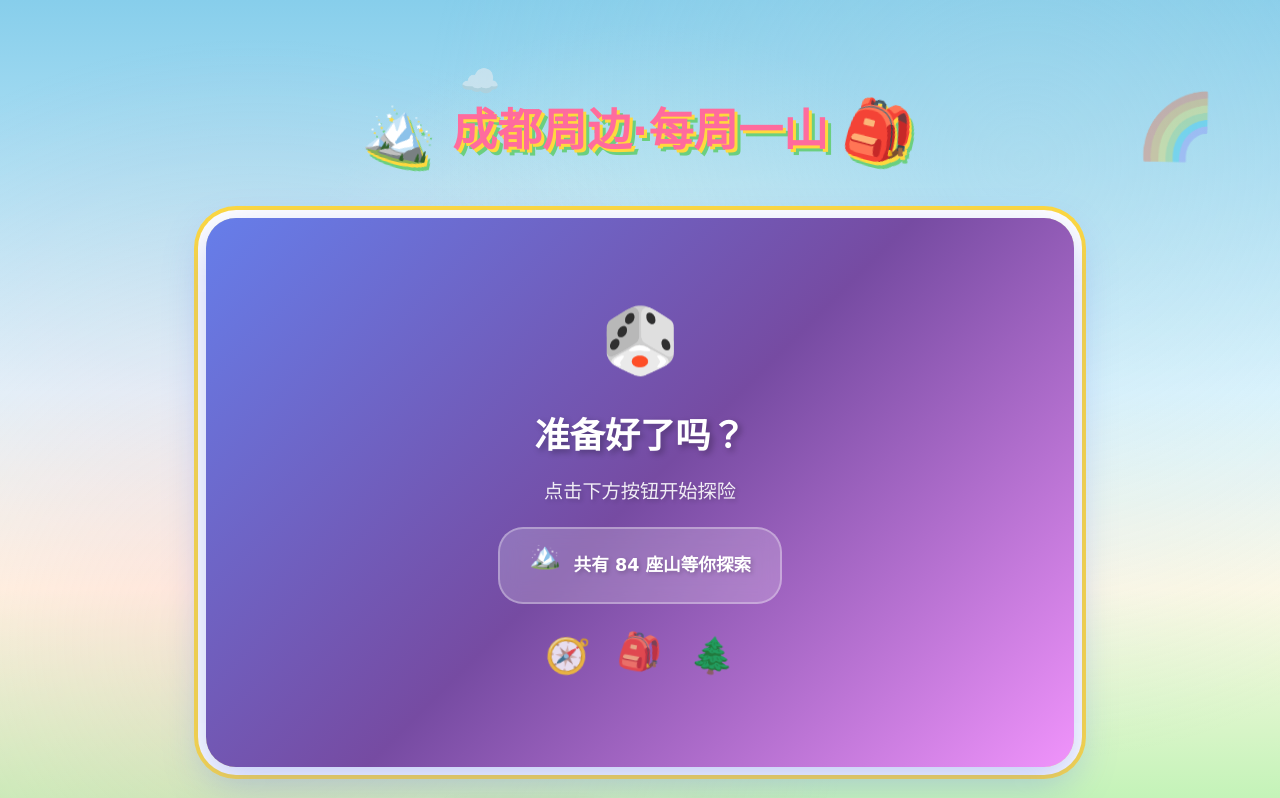
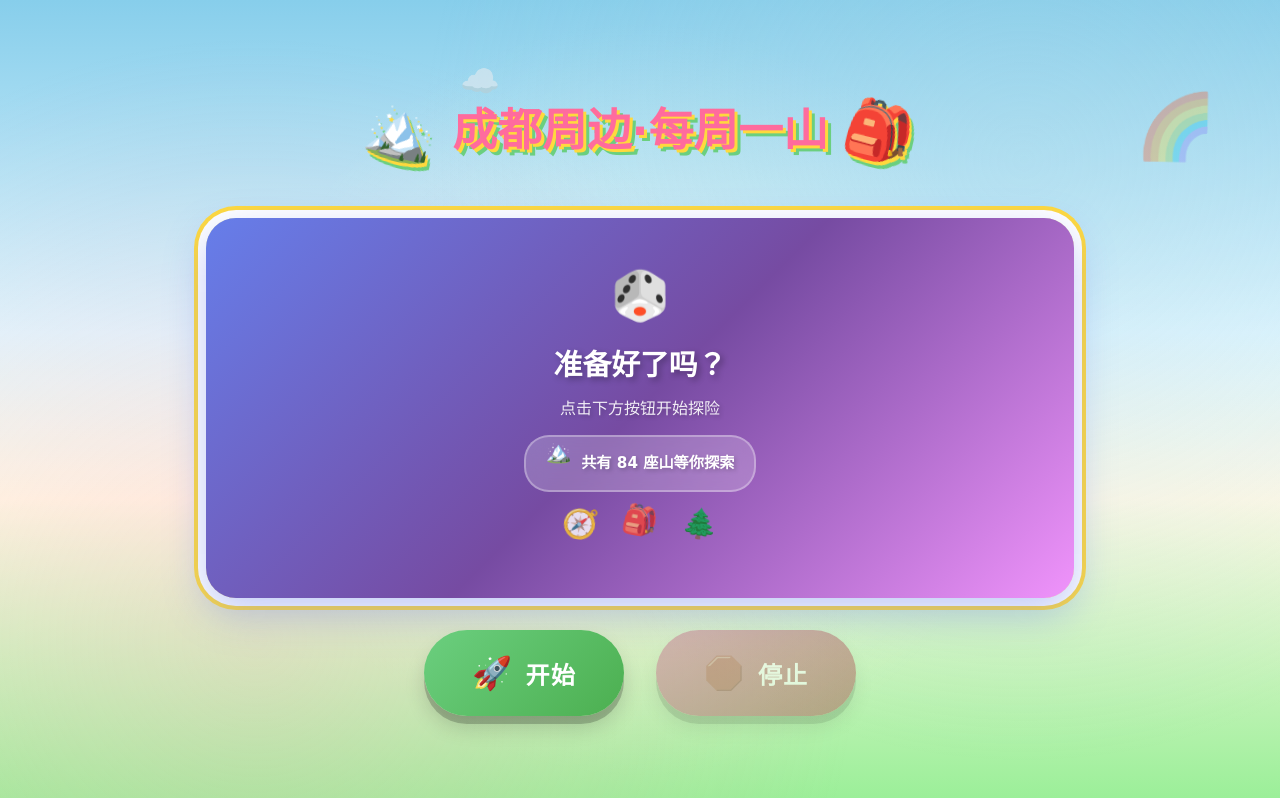
Before and after one commit to tanyixiu/weekly-hiking, a Vue app in the folder client/: page / in a window 1280 px wide. Shown: the top 798 px of the page. Built offline with nearby package versions, Linux system fonts and the light colour scheme.

Commit message:
首页UI 调整

```diff
--- a/client/src/components/MountainPicker.vue
+++ b/client/src/components/MountainPicker.vue
@@ -424,7 +424,7 @@ function getStarDisplay(difficulty) {
 .display-area {
   background: linear-gradient(135deg, #667eea 0%, #764ba2 50%, #f093fb 100%);
   border-radius: 30px;
-  padding: 3rem 2rem;
+  padding: 2rem;
   margin-bottom: 2rem;
   box-shadow: 0 15px 40px rgba(102, 126, 234, 0.4),
               0 0 0 8px #fff,
@@ -511,7 +511,7 @@ function getStarDisplay(difficulty) {
 .welcome-screen {
   position: relative;
   z-index: 10;
-  padding: 1.5rem;
+  padding: 0.5rem;
   animation: fadeIn 0.8s ease-out;
 }
 
@@ -527,8 +527,8 @@ function getStarDisplay(difficulty) {
 }
 
 .welcome-icon {
-  font-size: 4rem;
-  margin-bottom: 1rem;
+  font-size: 3rem;
+  margin-bottom: 0.5rem;
   animation: bounce 2s infinite, rotate-slow 4s infinite ease-in-out;
 }
 
@@ -538,10 +538,10 @@ function getStarDisplay(difficulty) {
 }
 
 .welcome-title {
-  font-size: 2.2rem;
+  font-size: 1.8rem;
   font-weight: 900;
   color: white;
-  margin-bottom: 0.8rem;
+  margin-bottom: 0.5rem;
   text-shadow: 3px 3px 6px rgba(0, 0, 0, 0.3);
   animation: slideDown 0.8s ease-out;
 }
@@ -558,9 +558,9 @@ function getStarDisplay(difficulty) {
 }
 
 .welcome-subtitle {
-  font-size: 1.2rem;
+  font-size: 1rem;
   color: rgba(255, 255, 255, 0.9);
-  margin-bottom: 1.2rem;
+  margin-bottom: 0.8rem;
   text-shadow: 2px 2px 4px rgba(0, 0, 0, 0.2);
   animation: slideDown 0.8s ease-out 0.2s backwards;
 }
@@ -568,12 +568,12 @@ function getStarDisplay(difficulty) {
 .mountain-count {
   background: rgba(255, 255, 255, 0.2);
   backdrop-filter: blur(10px);
-  padding: 1rem 1.8rem;
+  padding: 0.6rem 1.2rem;
   border-radius: 25px;
   display: inline-flex;
   align-items: center;
-  gap: 0.8rem;
-  margin-bottom: 1.2rem;
+  gap: 0.6rem;
+  margin-bottom: 0.8rem;
   border: 2px solid rgba(255, 255, 255, 0.3);
   animation: slideUp 0.8s ease-out 0.4s backwards;
 }
@@ -590,12 +590,12 @@ function getStarDisplay(difficulty) {
 }
 
 .count-icon {
-  font-size: 1.6rem;
+  font-size: 1.3rem;
   animation: bounce 2s infinite;
 }
 
 .count-text {
-  font-size: 1.1rem;
+  font-size: 0.95rem;
   font-weight: 700;
   color: white;
   text-shadow: 2px 2px 4px rgba(0, 0, 0, 0.2);
@@ -604,12 +604,12 @@ function getStarDisplay(difficulty) {
 .decorative-icons {
   display: flex;
   justify-content: center;
-  gap: 1.8rem;
-  margin-top: 1rem;
+  gap: 1.5rem;
+  margin-top: 0.5rem;
 }
 
 .deco-icon {
-  font-size: 2.2rem;
+  font-size: 1.8rem;
   animation: float-up 3s infinite ease-in-out;
   opacity: 0.8;
 }
```
